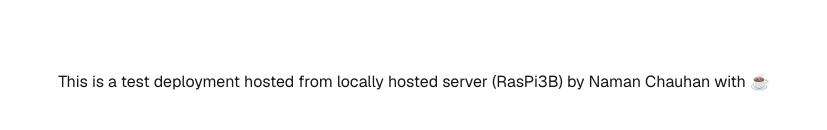
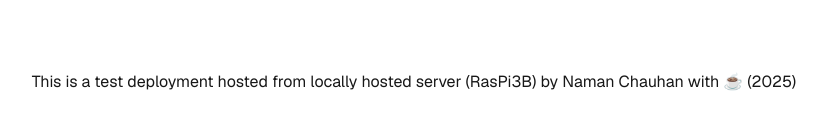
Before and after one commit to chauhannaman98/raspi-hosted, a Next.js app: page / in a window 1280 px wide. Shown: the part 318-448 px from the top of the page, without its empty margins (226-1053 px from the left). Built offline with nearby package versions, Linux system fonts and the light colour scheme.

Commit message:
Update page.js

```diff
--- a/app/page.js
+++ b/app/page.js
@@ -3,6 +3,7 @@ export default function Home() {
     <div className="font-sans grid grid-rows-[20px_1fr_20px] items-center justify-items-center min-h-screen p-8 pb-20 gap-16 sm:p-20">
       <main className="flex flex-col gap-[32px] row-start-2 items-center sm:items-start">
         This is a test deployment hosted from locally hosted server (RasPi3B) by Naman Chauhan with ☕
+        (2025)
       </main>
     </div>
   );
```
